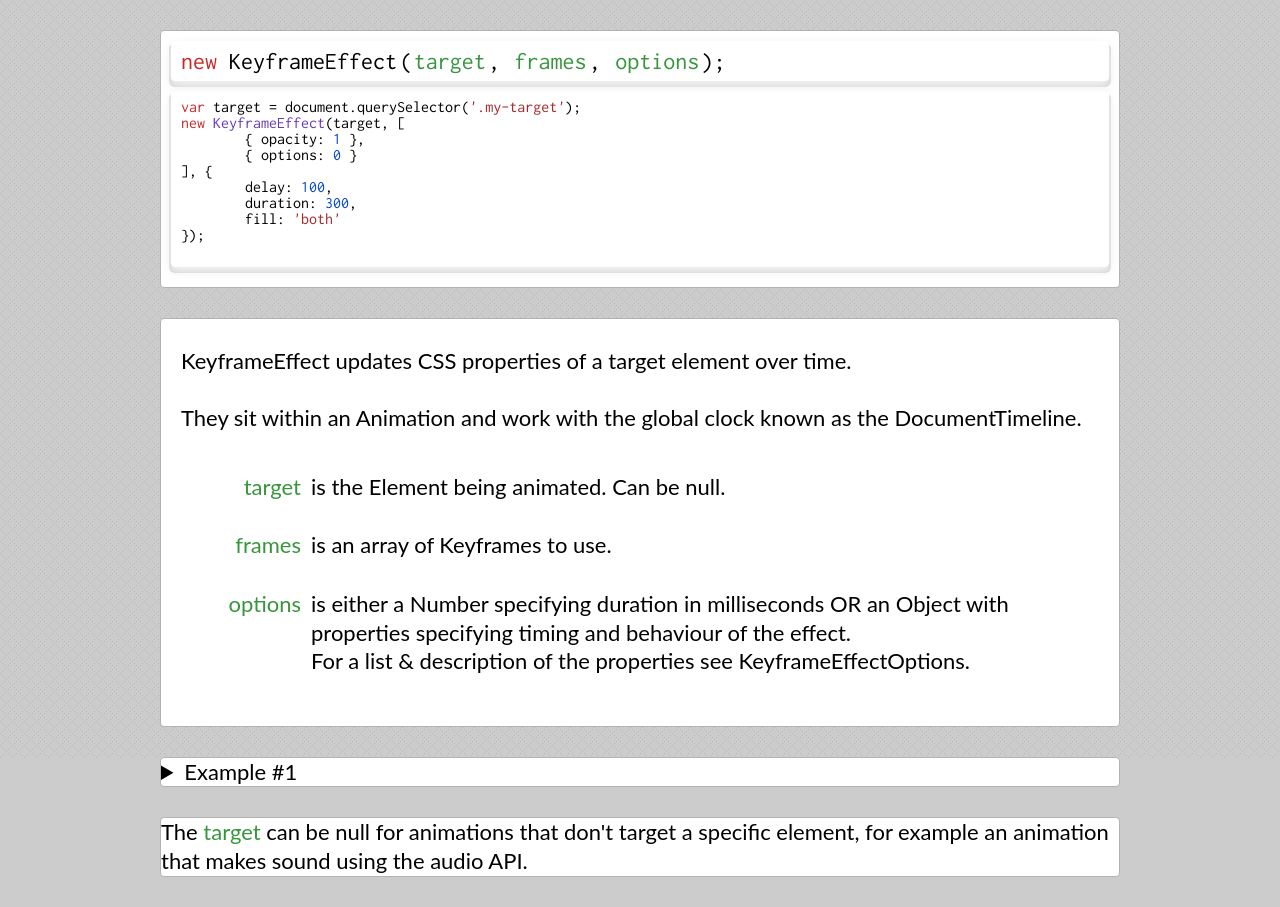
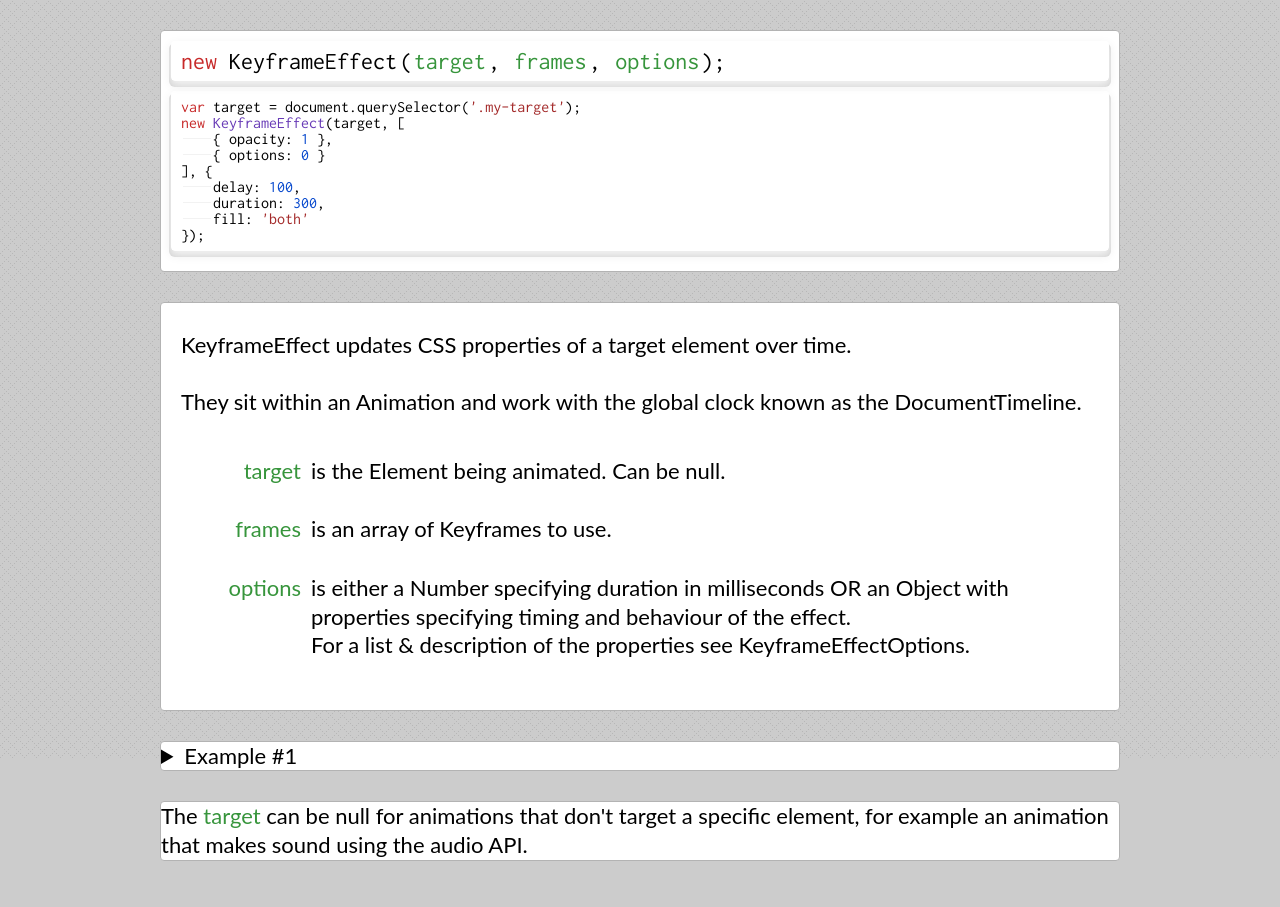
Before and after one commit to choreography/waapi-old, a website: page frontend/wip/index.html in a window 1280 px wide. Shown: the part 41-948 px from the top of the page. Drawn offline with Linux system fonts and the light colour scheme; a web font is replaced by a local one.

Commit message:
mmmmh tab

```diff
--- a/frontend/app.js
+++ b/frontend/app.js
@@ -67,3 +67,9 @@ document.addEventListener('DOMContentLoaded', function(event) {
 		});
 	});
 });
+
+
+
+Rainbow.onHighlight(function(block, language) {
+	block.innerHTML = block.innerHTML.trim().replace(/\t/g, '<span class="tab">&#09;</span>');
+});
--- a/frontend/style.css
+++ b/frontend/style.css
@@ -80,6 +80,7 @@ code {
 	margin: 0 10px 10px;
 	box-shadow: 0 4px 10px 2px hsl(0, 0%, 95%), 0 4px 0 2px hsl(0, 0%, 80%);
 	font: 16px/1 Inconsolata;
+	tab-size: 4;
 	vertical-align: top;
 }
 
@@ -97,17 +98,19 @@ code h2 { display: inline }
 .parameter { color: hsl(123, 46%, 40%) }
 
 .tab {
+	position: relative;
 	display: inline-block;
-	width: 1.75em;
-	height: 4px;
-	border-radius: 6px;
-	margin: 0 .25em;
-	background: hsla(0, 0%, 50%, 0.1);
-	vertical-align: middle;
-	white-space: pre;
 }
 
-
+.tab:before {
+	content: '';
+	position: absolute;
+	bottom: 50%;
+	left: 5%;
+	right: 5%;
+	display: block;
+	border-bottom: 1px solid hsl(0, 0%, 95%);
+}
 
 
 
```
Also changed, not shown: frontend/wip/index.html (+1 -3 lines).
